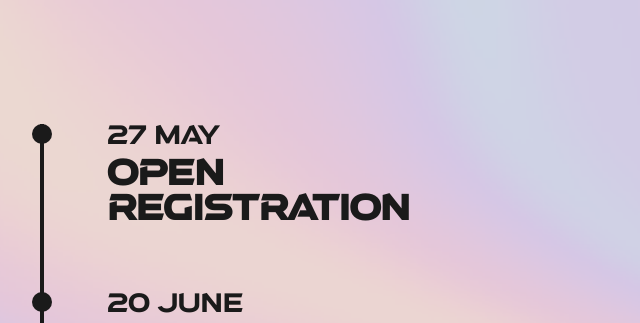
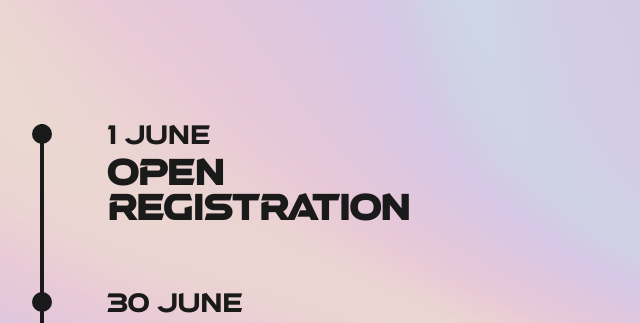
Before and after one commit to juanariviano/TechFest-2024, a plain HTML site: page pages/competititon/programming.html in a window 1280 px wide. Shown: the part 1960-2283 px from the top of the page, 352-992 px from the left. Drawn offline with Linux system fonts and the light colour scheme; a web font is replaced by a local one.

Commit message:
Update programming.html

```diff
--- a/pages/competititon/programming.html
+++ b/pages/competititon/programming.html
@@ -111,7 +111,7 @@
         <div class="timeline-container">
             <div class="wrapper">
                 <div class="content">
-                    <p>27 May</p>
+                    <p>1 June</p>
                     <h2>Open</h2>
                     <h2>Registration</h2>
                 </div>
@@ -119,7 +119,7 @@
 
             <div class="wrapper">
                 <div class="content">
-                    <p>20 June</p>
+                    <p>30 June</p>
                     <h2>Close</h2>
                     <h2>Registration</h2>
                 </div>
```
